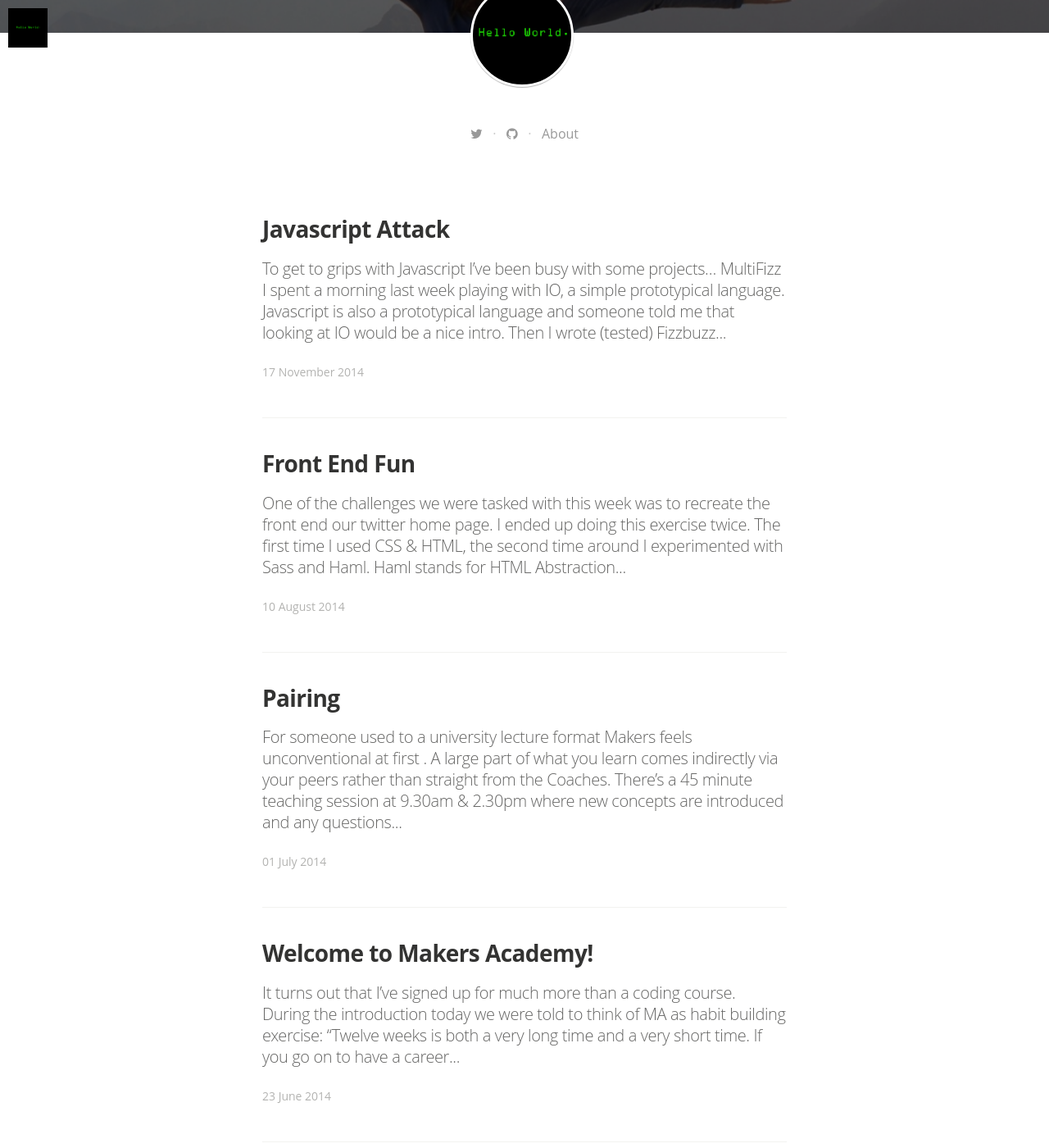
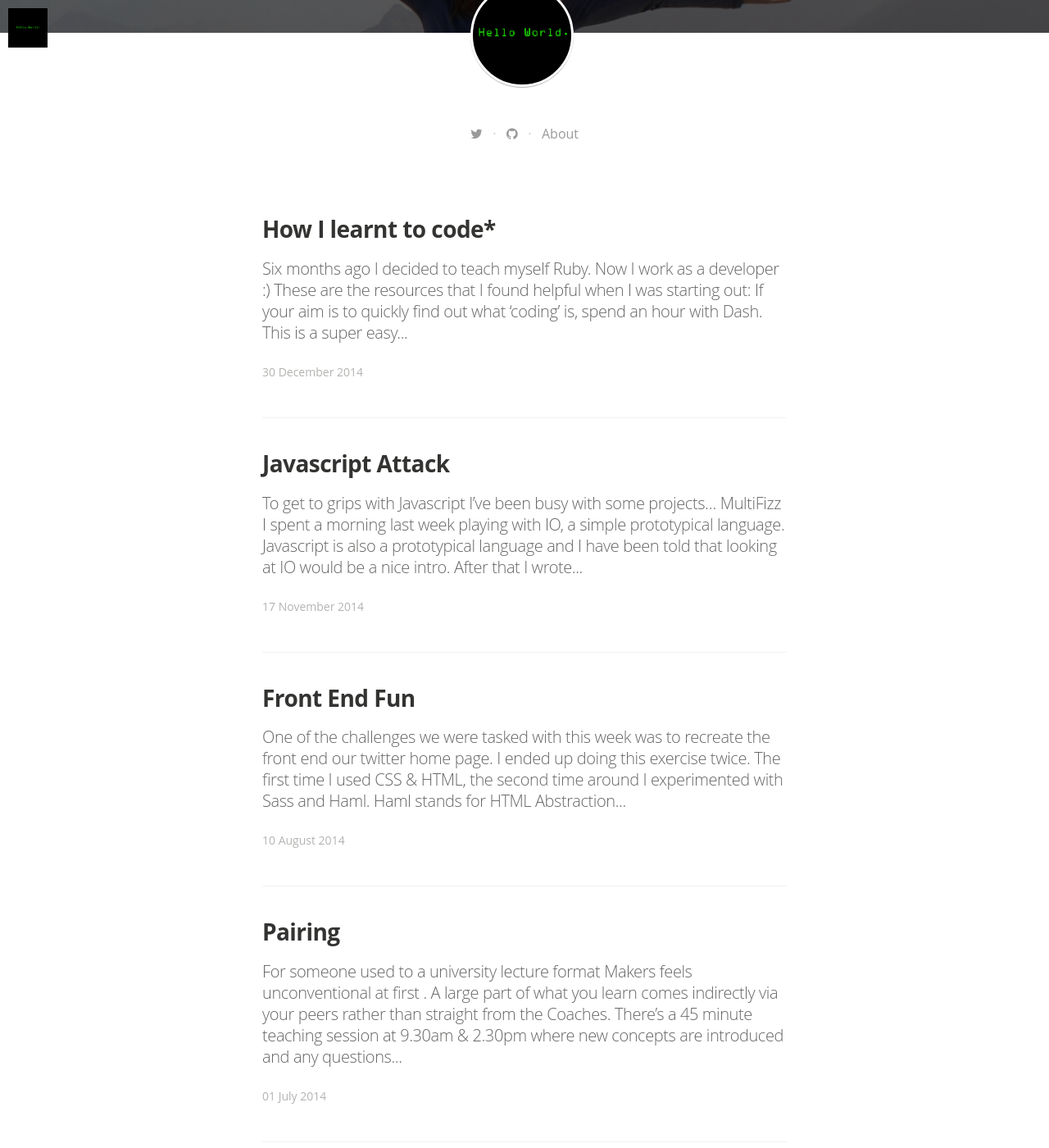
Before and after one commit to csharpd/csharpd.github.io, a Jekyll site: the page built from index.html, in a window 1280 px wide and 1400 px high, scrolled down 410 px. Shown: the whole window at 82% size. Built offline with Jekyll 4.4.1, drawn with Linux system fonts in a browser that asks for light colours; nearby versions of some CDN libraries; some web fonts are replaced; Markdown is read by kramdown in place of the engine named in the settings; the list of posts is cut into pages by our own code; some of the changed lines change nothing that is shown; some of the changed text lies outside the part shown.

Commit message:
New Post

```diff
--- a/_posts/2014-09-20-javascript-attack.markdown
+++ b/_posts/2014-09-20-javascript-attack.markdown
@@ -8,7 +8,7 @@ image: /assets/article_images/2014-09-20-javascript-attack/lake.jpg
 To get to grips with Javascript I've been busy with some  projects...
 
 ###[MultiFizz](https://github.com/csharpd/mutli_fizz)
-I spent a morning last week playing with IO, a simple [prototypical language](http://stackoverflow.com/questions/186244/what-does-it-mean-that-javascript-is-a-prototype-based-language). Javascript is also a prototypical language and someone told me that looking at IO would be a nice intro. Then I wrote (tested) Fizzbuzz in Ruby, IO & Javascript.
+I spent a morning last week playing with IO, a simple [prototypical language](http://stackoverflow.com/questions/186244/what-does-it-mean-that-javascript-is-a-prototype-based-language). Javascript is also a prototypical language and I have been told that looking at IO would be a nice intro. After that I wrote Fizzbuzz (tested) in Ruby, IO & Javascript.
 
 ###[RockPaperScissors](https://github.com/csharpd/rps-java)
 I built a basic rock paper scissors game in javascript that anyone can play via the browser. I tested the code with jasmine. This was a nice exercise. It helped me to see how the object orientated javascript that I created for the back end could then be interacted with in the browser using Jquery. I compiled my SASS & HAML using Grunt.
--- /dev/null
+++ b/_posts/2014-12-30-Ruby-resources.markdown
@@ -0,0 +1,48 @@
+---
+layout: post
+title:  "How I learnt to code*"
+date:   2014-12-30 14:34:25
+categories: education
+image: /assets/article_images/2014-12-30-ruby-resources/rubies.jpg
+comments: true
+---
+Six months ago I decided to teach myself Ruby.
+
+Now I work as a developer :)
+
+These are the resources that I found helpful when I was starting out:
+
+If your aim is to quickly find out what 'coding' is, spend an hour with [Dash](https://dash.generalassemb.ly/). This is a super easy (& fun) way to test the waters.
+Then try and make your own site. This was my [first attempt](http://www.geekchic.me/).
+
+After that pick a language. I plumped for Ruby because it is touted as beginner friendly and used [Codecademy](http://www.codecademy.com/en/tracks/ruby) to get used to the syntax (how to write).
+
+##A Note on Practice and Persistence from Zed A. Shaw
+>While you are studying programming, I'm studying how to play guitar. I practice it every day for at least two hours a day. I play scales, chords, and arpeggios for an hour and then learn music theory, ear training, songs, and anything else I can. Some days I study guitar and music for eight hours because I feel like it and it's fun. To me repetitive practice is natural and just how to learn something. I know that to get good at anything you have to practice every day.
+
+With this in mind, I spent a few weeks last spring reading Chris Pine's 'Learn to program' and coding on the bus to and from work. You can get the book for free [here](https://pine.fm/LearnToProgram/chap_00.html). It's really worth doing the exercises that he outlines. After that I worked my way through [Learn Ruby the Hard Way](https://pine.fm/LearnToProgram/chap_00.html). Don't be put off by the name - it's not that hard.
+
+What is hard?
+
+Learning to code *alone*. That's hard.
+
+Coding is a perishible skill and learning in a piecemeal, unsystematic way after work / at weekends can at times be slow, painful & lonely. As a beginner tiny errors easily mess up your programs and your progression. Missing semicolons pose a genuine threat to your development.
+I believe that the best way to get around this is to do an in-person course to at least get your head around the basics. Then move on to developing projects collaboratively with people of a similar level.
+
+[Code First Girls](http://www.codefirstgirls.org.uk/)  introduced me to HTML, CSS, Sinatra & Ruby. This is an amazing (free) part time course for women at or just out of university. If you can get a spot jump at the chance - I can't recommend it enough.
+
+![](/assets/article_images/2014-12-30-ruby-resources/cfg.jpg)
+
+To prepare for Makers Academy I did :
+
++ this [Unix tutorial for Beginners](http://www.ee.surrey.ac.uk/Teaching/Unix/)
+
++ this [Command Line Crash Course](http://cli.learncodethehardway.org/)
+
++ this [Intro to Git](http://gitimmersion.com/lab_01.html)
+
++ & worked on my [mindset](http://csharpd.github.io/education/2014/05/01/The-happiness-advantage.html).
+
+Hope that helps. [Tweet me](https://twitter.com/chloe_does) what you make!
+
+*The title of this post is a misnomer. With developing the learning never really stops.
```
Also changed, not shown: assets/article_images/2014-12-30-Ruby-resources/cfg.jpg (added), assets/article_images/2014-12-30-Ruby-resources/rubies.jpg (added), 3 other files.
